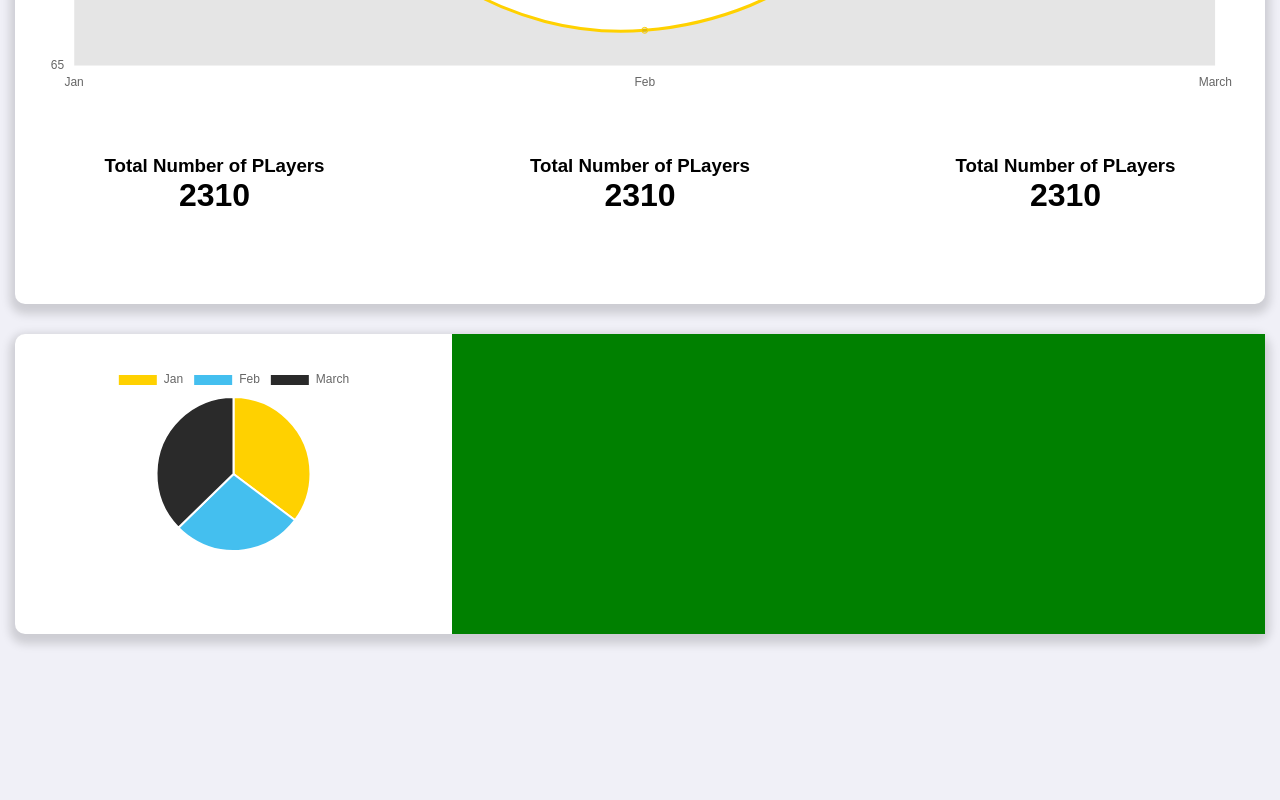
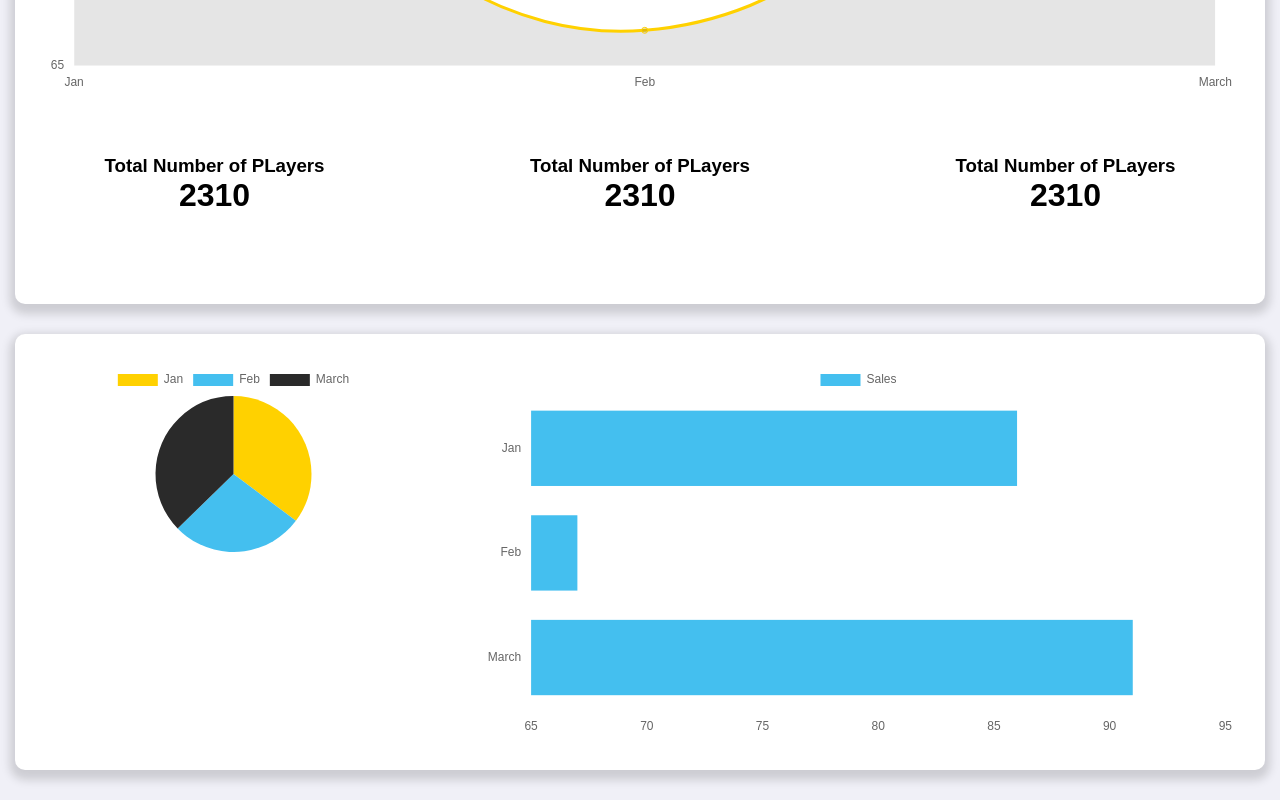
Before and after one commit to Gabeoli/hlp-website-v2, a Gatsby site: page / in a window 1280 px wide. Shown: the part 635-1435 px from the top of the page. Before the commit the page ends 1299 px from the top, so only its background shows below. Built offline with nearby package versions, Linux system fonts and the light colour scheme; Gatsby itself is replaced by a stand-in of ours; a web font is replaced by a local one.

Commit message:
Added HorizontalBarChart component

```diff
--- a/src/components/SecondaryInfo.js
+++ b/src/components/SecondaryInfo.js
@@ -1,5 +1,6 @@
 import React, { Component } from 'react'
 import PieChart from './graphs/PieChart'
+import HorizontalChart from './graphs/HorizontalChart'
 
 class SecondaryInfo extends Component {
     render() {
@@ -10,7 +11,7 @@ class SecondaryInfo extends Component {
 
                 </div>
                 <div class="col-right">
-
+                    <HorizontalChart />
                 </div>
             </div>
         )
--- /dev/null
+++ b/src/components/graphs/HorizontalChart.js
@@ -0,0 +1,62 @@
+import React, { Component } from 'react'
+import Chart from "chart.js"
+
+//Chart Style Options
+Chart.defaults.global.defaultFontFamily = "'Gotham', sans-serif";
+//
+
+class HorizontalChart extends Component {
+    chartRef = React.createRef();
+
+    componentDidMount() {
+        const myChartRef = this.chartRef.current.getContext("2d");
+
+        new Chart(myChartRef, {
+            type: "horizontalBar",
+            data: {
+                //Bring in data
+                labels: ["Jan", "Feb", "March"],
+                datasets: [
+                    {
+                        label: "Sales",
+                        data: [86, 67, 91],
+                        backgroundColor: '#44BFEF'
+                    }
+                ]
+            },
+            options: {
+                //Customize chart options
+                responsive: true,
+                maintainAspectRation: false,
+                scales: {
+                    xAxes: [{
+                        gridLines: {
+                            display: false,
+                            drawBorder: true
+                        }
+                    }],
+                    yAxes: [{
+                        gridLines: {
+                            display: false,
+                            drawBorder: true
+                        }
+                    }]
+                }
+
+            }
+        });
+    }
+    render() {
+        return (
+            <div>
+                <canvas
+                    id="horizontalBarChart"
+                    ref={this.chartRef}
+                />
+            </div>
+        )
+    }
+}
+
+
+export default HorizontalChart
--- a/src/components/graphs/PieChart.js
+++ b/src/components/graphs/PieChart.js
@@ -31,6 +31,14 @@ class PieChart extends Component {
                     }
                 ]
             },
+            options: {
+                responsive: true,
+                elements:{
+                    arc:{
+                        borderWidth: 0
+                    }
+                }
+            }
         });
     }
     render() {
--- a/src/sass/secondary-info.scss
+++ b/src/sass/secondary-info.scss
@@ -1,6 +1,5 @@
 .secondary-info {
     width: 100%;
-    height: 300px;
     background: $White;
     border-radius: 10px;
     box-shadow: 0px 5px 10px 5px rgba(0,0,0,0.15);
@@ -13,7 +12,6 @@
     }
 
     .col-right{
-        background: green;
         flex: 2;
         padding: 30px;
     }
```
